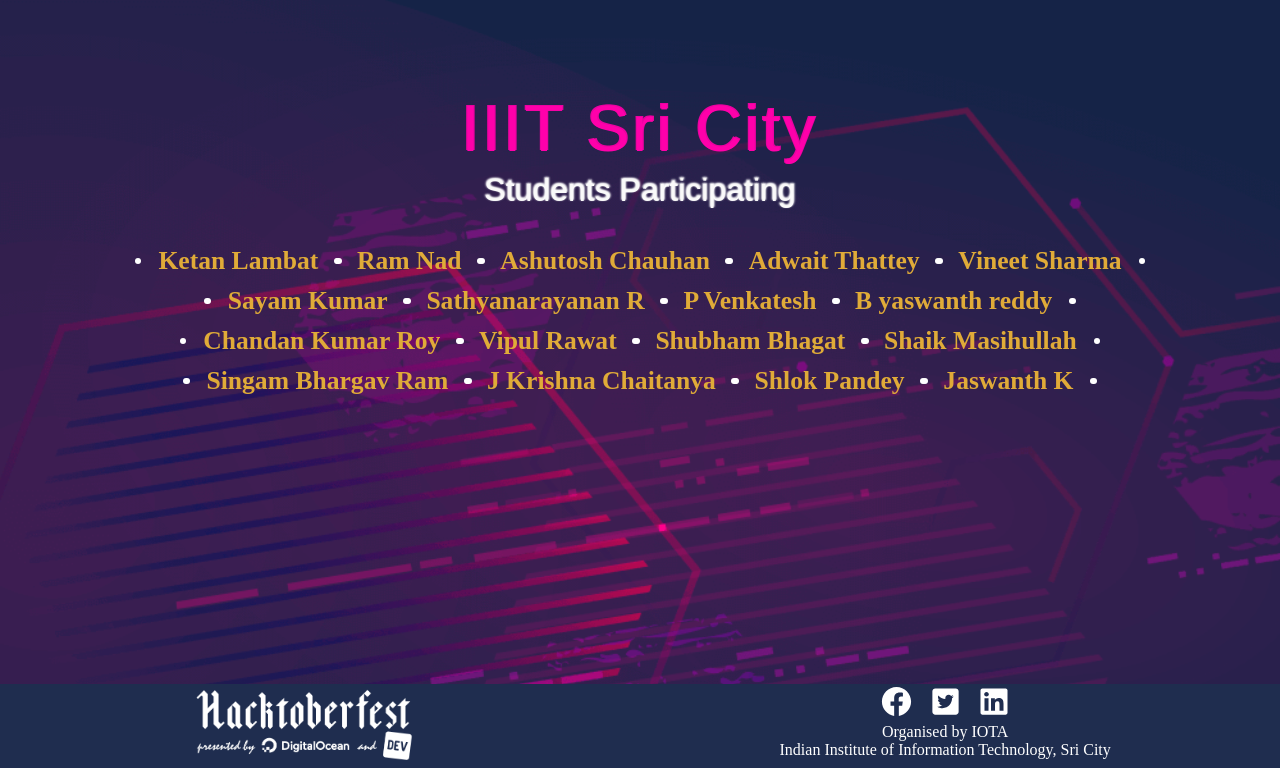
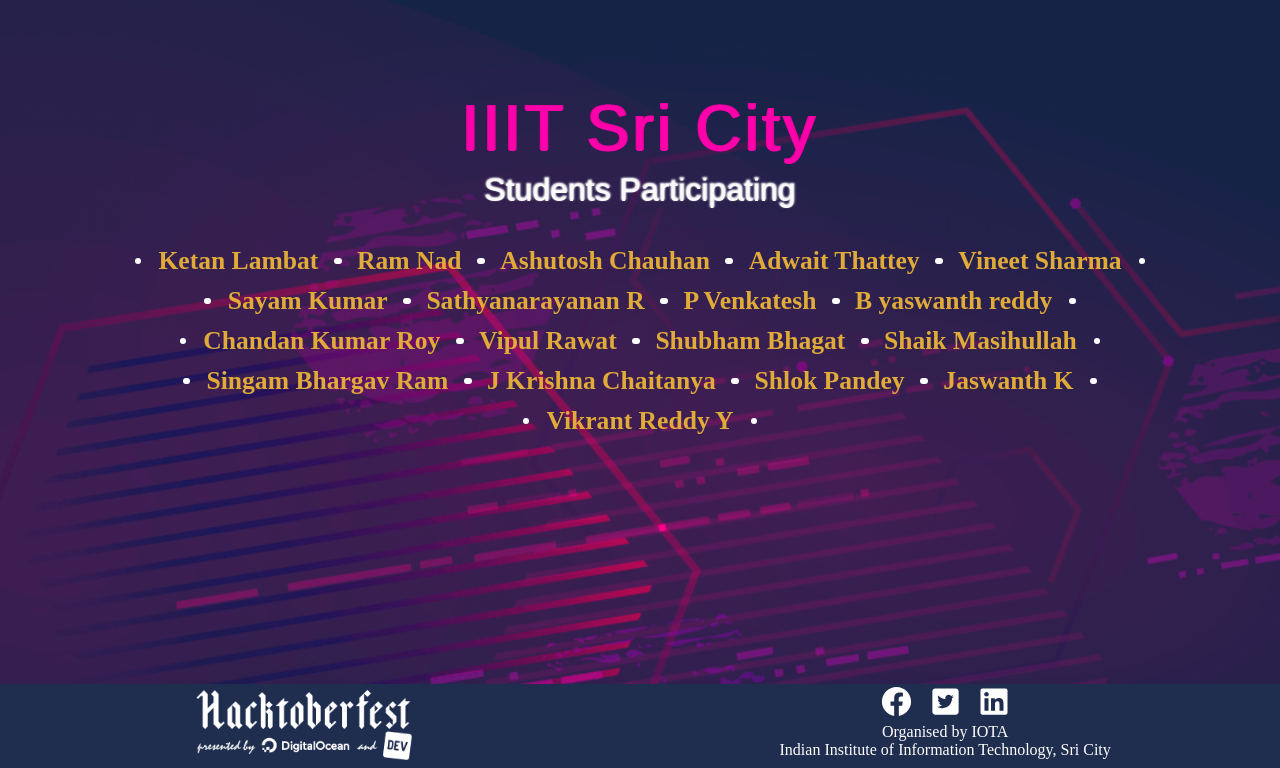
Before and after one commit to Project-Club-IIITS/hacktoberfest2019-participants, a Jekyll site: the page index.html, which Jekyll copies as it is, in a window 1280 px wide, cut to the strip 132-900 px from the top of the page. Built offline with Jekyll 4.4.1, drawn with Linux system fonts in a browser that asks for light colours; some web fonts are replaced.

Commit message:
Add participate name

```diff
--- a/index.html
+++ b/index.html
@@ -63,6 +63,7 @@
                 <li><a href="https://github.com/chaitanya531">J Krishna Chaitanya</a></li>
                 <li><a href="https://github.com/b30wulffz">Shlok Pandey</a></li>
                 <li><a href="https://github.com/JazzKriss21">Jaswanth K</a></li>
+	<li><a href="https://github.com/VikrantReddy">Vikrant Reddy Y</a></li>
 
             </ul>
         </div>
```
